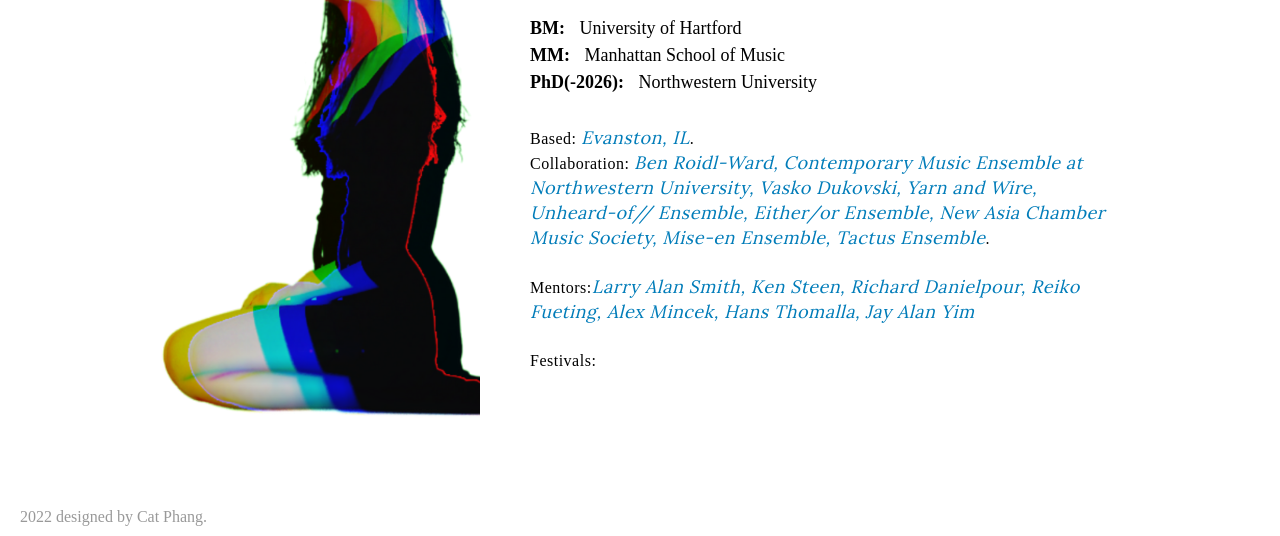
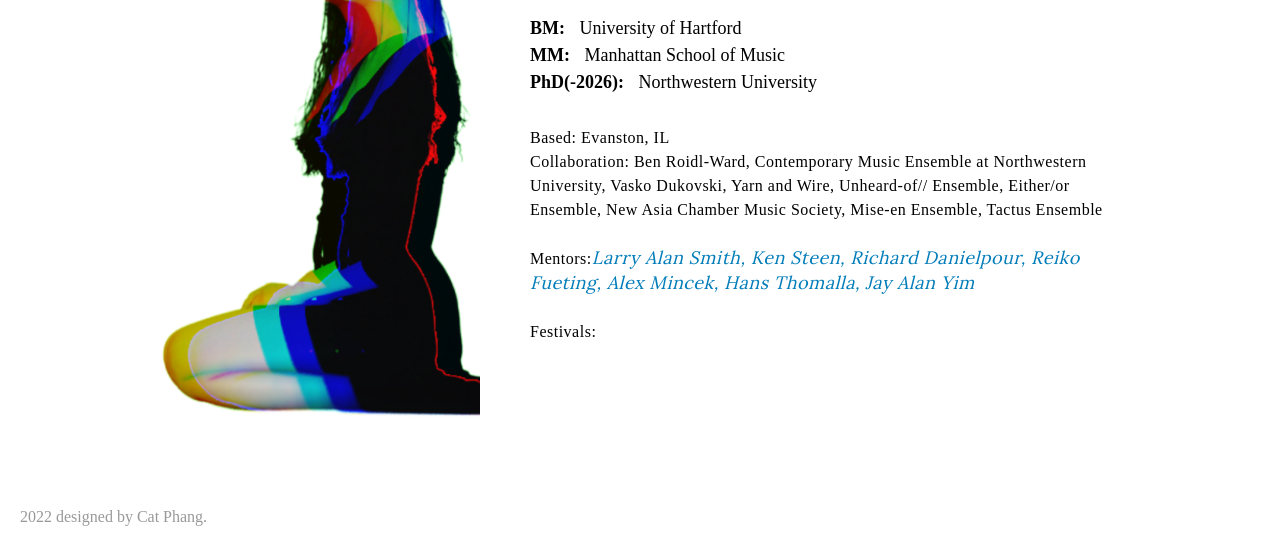
Before and after one commit to catphang31/catphang31.github.io, a plain HTML site: page index.html in a window 1280 px wide. Shown: the part 264-800 px from the top of the page. Drawn offline with nearby package versions, Linux system fonts and the light colour scheme; a web font is replaced by a local one.

Commit message:
Update index.html

```diff
--- a/index.html
+++ b/index.html
@@ -51,9 +51,9 @@
                     PhD(-2026): <span>Northwestern University</span>
                 </div>
                 <p>
-                    Based: <span>Evanston, IL</span>. <br>
+                    Based: Evanston, IL <br>
                     Collaboration:
-                    <span>Ben Roidl-Ward, Contemporary Music Ensemble at Northwestern University, Vasko Dukovski, Yarn and Wire, Unheard-of// Ensemble, Either/or Ensemble, New Asia Chamber Music Society, Mise-en Ensemble, Tactus Ensemble</span>.
+                    Ben Roidl-Ward, Contemporary Music Ensemble at Northwestern University, Vasko Dukovski, Yarn and Wire, Unheard-of// Ensemble, Either/or Ensemble, New Asia Chamber Music Society, Mise-en Ensemble, Tactus Ensemble
                     <br>
                     <br>
                     Mentors:<span>Larry Alan Smith, Ken Steen, Richard Danielpour, Reiko Fueting, Alex Mincek, Hans Thomalla, Jay Alan Yim</span>
```
